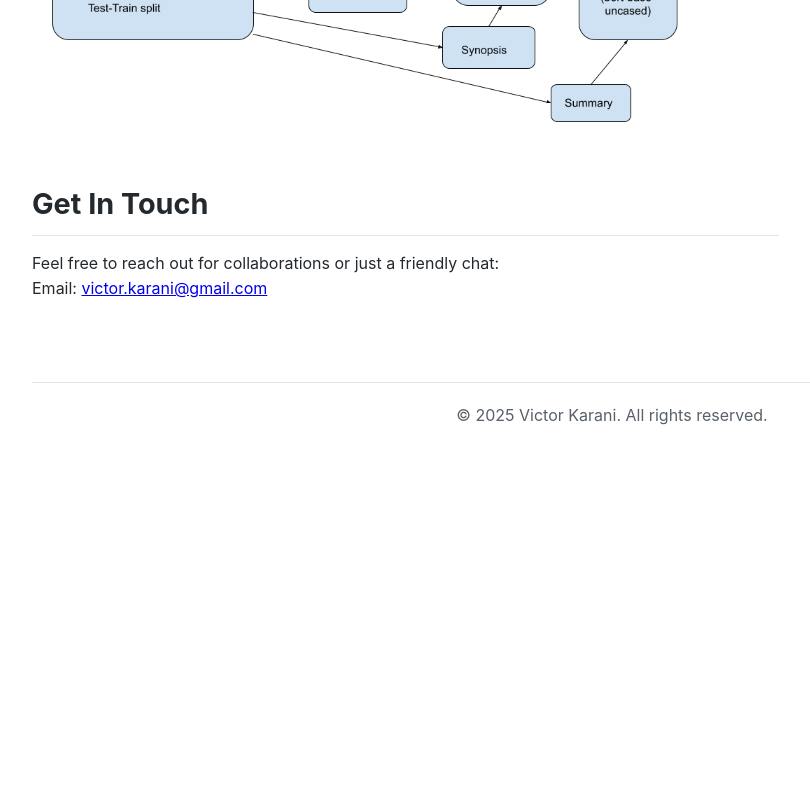
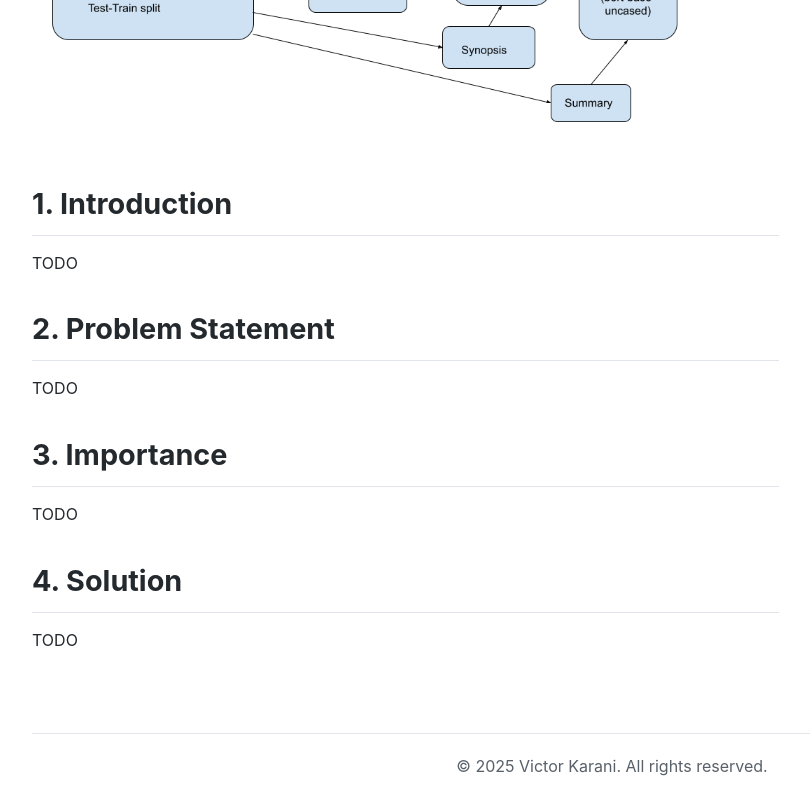
Before and after one commit to vkarani/vkarani.github.io, a plain HTML site: page projects/BERT.html in a window 1280 px wide. Shown: the part 768-1568 px from the top of the page, without its empty margins (28-838 px from the left). Before the commit the page ends 1216 px from the top, so only its background shows below. Drawn offline with Linux system fonts and the light colour scheme.

Commit message:
Update BERT page

```diff
--- a/projects/BERT.html
+++ b/projects/BERT.html
@@ -219,11 +219,21 @@
                 <img src="3 tower BERT balanced.png" alt="Random forest"  width="90%" height="90%">
             </section>
 
-            <section id="contact">
-                <h2>Get In Touch</h2>
-                <p>Feel free to reach out for collaborations or just a friendly chat:</p>
-                <p>Email: <a href="mailto:victor.karani@gmail.com">victor.karani@gmail.com</a></p>
-                <!-- <p>Connect with me on social media using the links in the sidebar!</p> -->
+            <section id="introduction">
+                <h2>1. Introduction</h2>
+                <p>TODO</p>
+            </section>
+            <section id="problem">
+                <h2>2. Problem Statement</h2>
+                <p>TODO</p>
+            </section>
+            <section id="importance">
+                <h2>3. Importance</h2>
+                <p>TODO</p>
+            </section>
+            <section id="solution">
+                <h2>4. Solution</h2>
+                <p>TODO</p>
             </section>
         </div>
 
```
